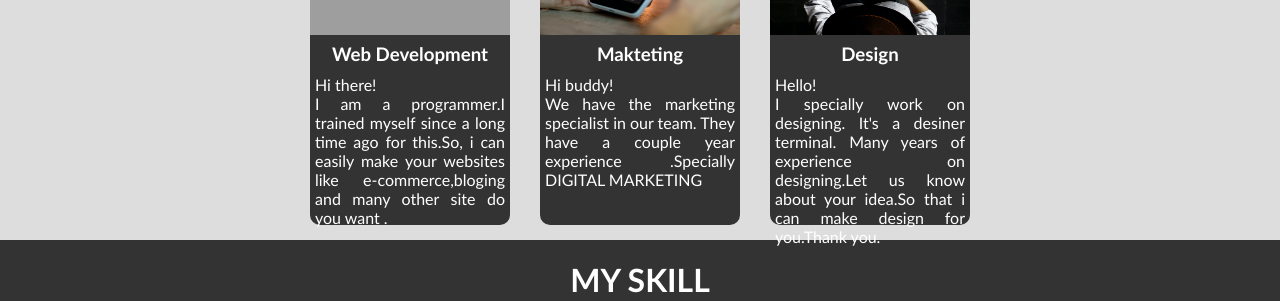
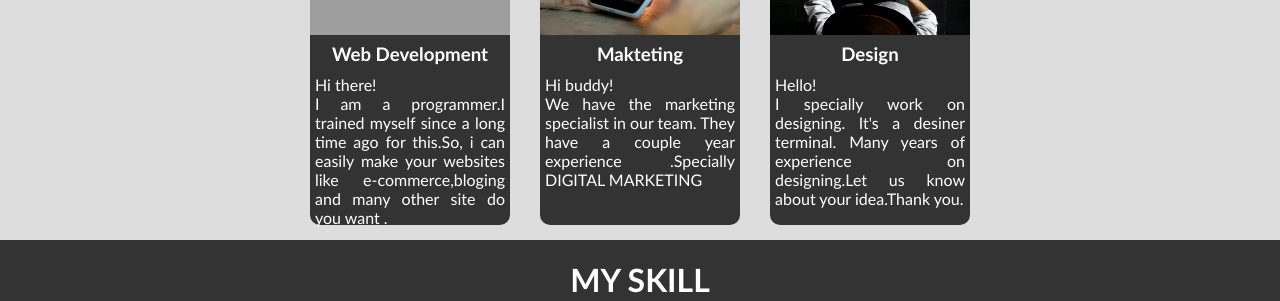
Before and after one commit to nabimursalin/portfullio, a plain HTML site: page index.html in a window 1280 px wide. Shown: the part 790-1091 px from the top of the page. Drawn offline with nearby package versions, Linux system fonts and the light colour scheme; grey boxes are pictures that could not be loaded.

Commit message:
Update index.html

```diff
--- a/index.html
+++ b/index.html
@@ -54,7 +54,7 @@
                   <img src="./image/design.jpg" alt="">
                   <h3>Design</h3>
                   <p>Hello! <br>I specially work on designing. It's a desiner terminal.
-                Many years of experience on designing.Let us know about your idea.So that i can make design for you.Thank you.</p>
+                Many years of experience on designing.Let us know about your idea.Thank you.</p>
                 </div>
 
     </div>
```
